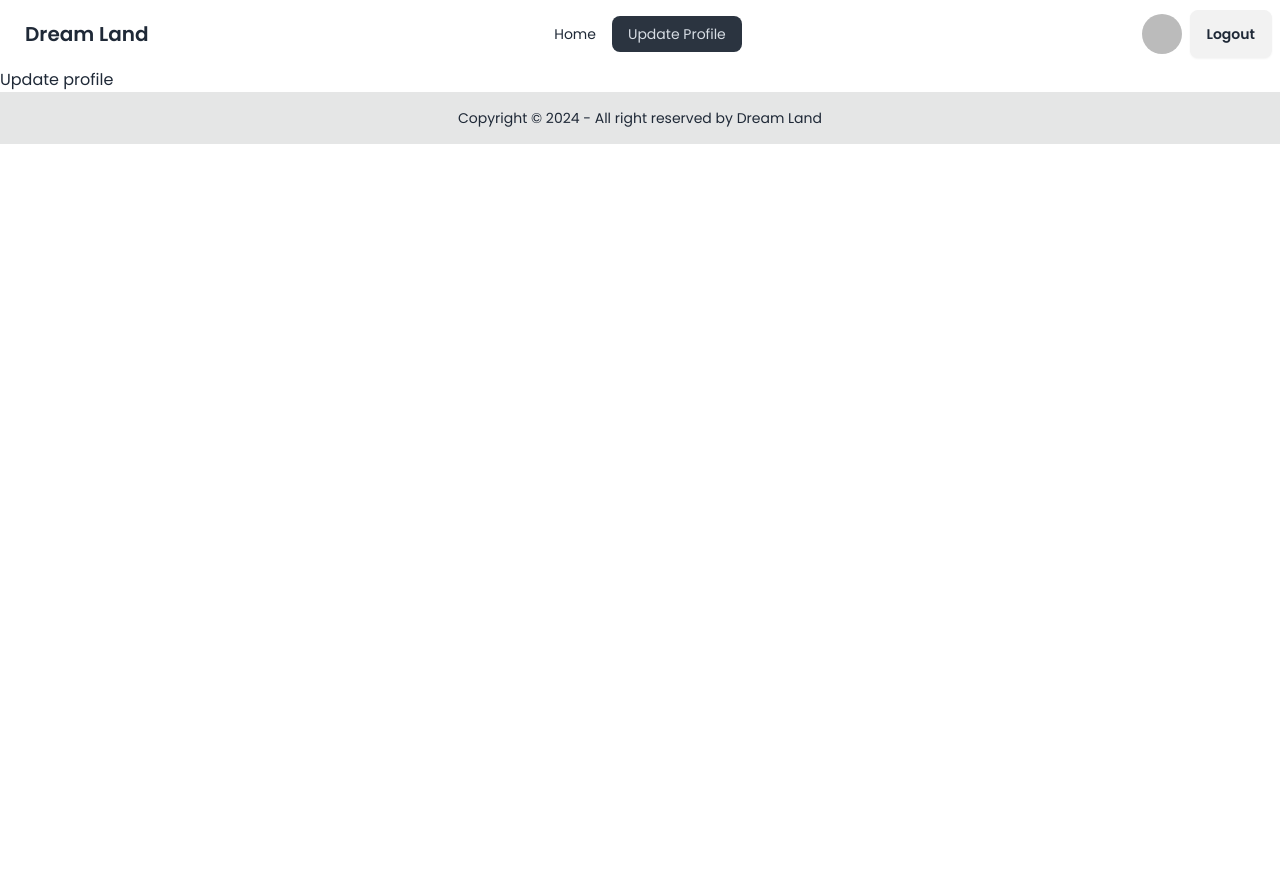
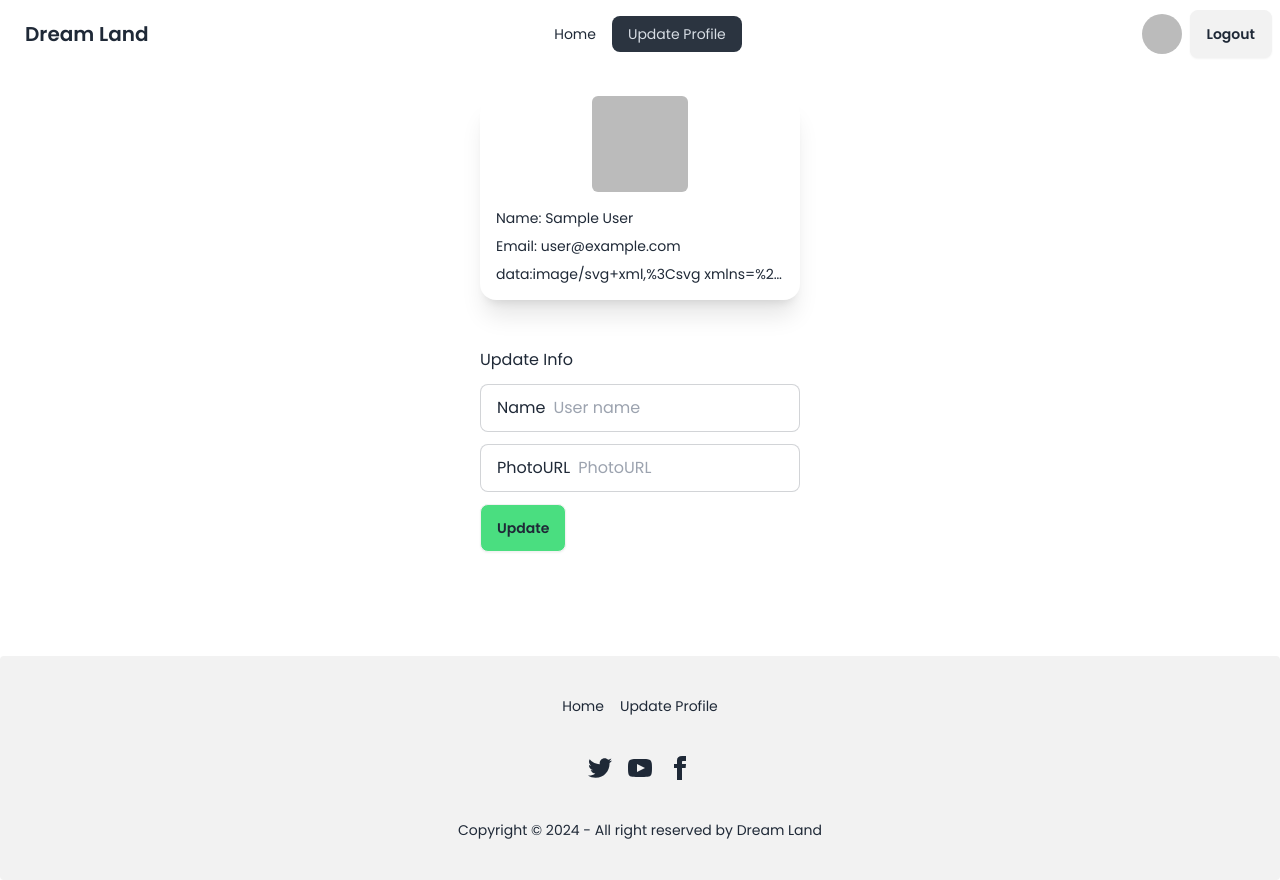
Before and after one commit to Rafiulomar0/real-estate, a React (Vite) app: page /updateProfile in a window 1280 px wide. Before the commit the page ends 800 px from the top, so only its background shows below. Built offline with nearby package versions, Linux system fonts and the light colour scheme; no server answers; sample sign-in values are in the browser's storage.

Commit message:
implemented update profile page

```diff
--- a/package.json
+++ b/package.json
@@ -16,6 +16,7 @@
     "react-dom": "^18.2.0",
     "react-helmet-async": "^2.0.5",
     "react-icons": "^5.2.1",
+    "react-leaflet": "^4.2.1",
     "react-router-dom": "^6.23.1",
     "react-toastify": "^10.0.5",
     "swiper": "^11.1.4"
--- a/src/layout/Footer/Footer.jsx
+++ b/src/layout/Footer/Footer.jsx
@@ -1,6 +1,52 @@
+import { NavLink } from "react-router-dom";
+
 const Footer = () => {
+  const navLinks = (
+    <>
+      <NavLink to="/">Home</NavLink>
+      <NavLink to="/updateProfile">Update Profile</NavLink>
+    </>
+  );
   return (
-    <footer className="footer footer-center p-4 bg-base-300 text-base-content ">
+    <footer className="footer footer-center p-10 bg-base-200 text-base-content rounded mt-24">
+      <nav className="grid grid-flow-col gap-4">{navLinks}</nav>
+      <nav>
+        <div className="grid grid-flow-col gap-4">
+          <a>
+            <svg
+              xmlns="http://www.w3.org/2000/svg"
+              width="24"
+              height="24"
+              viewBox="0 0 24 24"
+              className="fill-current"
+            >
+              <path d="M24 4.557c-.883.392-1.832.656-2.828.775 1.017-.609 1.798-1.574 2.165-2.724-.951.564-2.005.974-3.127 1.195-.897-.957-2.178-1.555-3.594-1.555-3.179 0-5.515 2.966-4.797 6.045-4.091-.205-7.719-2.165-10.148-5.144-1.29 2.213-.669 5.108 1.523 6.574-.806-.026-1.566-.247-2.229-.616-.054 2.281 1.581 4.415 3.949 4.89-.693.188-1.452.232-2.224.084.626 1.956 2.444 3.379 4.6 3.419-2.07 1.623-4.678 2.348-7.29 2.04 2.179 1.397 4.768 2.212 7.548 2.212 9.142 0 14.307-7.721 13.995-14.646.962-.695 1.797-1.562 2.457-2.549z"></path>
+            </svg>
+          </a>
+          <a>
+            <svg
+              xmlns="http://www.w3.org/2000/svg"
+              width="24"
+              height="24"
+              viewBox="0 0 24 24"
+              className="fill-current"
+            >
+              <path d="M19.615 3.184c-3.604-.246-11.631-.245-15.23 0-3.897.266-4.356 2.62-4.385 8.816.029 6.185.484 8.549 4.385 8.816 3.6.245 11.626.246 15.23 0 3.897-.266 4.356-2.62 4.385-8.816-.029-6.185-.484-8.549-4.385-8.816zm-10.615 12.816v-8l8 3.993-8 4.007z"></path>
+            </svg>
+          </a>
+          <a>
+            <svg
+              xmlns="http://www.w3.org/2000/svg"
+              width="24"
+              height="24"
+              viewBox="0 0 24 24"
+              className="fill-current"
+            >
+              <path d="M9 8h-3v4h3v12h5v-12h3.642l.358-4h-4v-1.667c0-.955.192-1.333 1.115-1.333h2.885v-5h-3.808c-3.596 0-5.192 1.583-5.192 4.615v3.385z"></path>
+            </svg>
+          </a>
+        </div>
+      </nav>
       <aside>
         <p>Copyright © 2024 - All right reserved by Dream Land</p>
       </aside>
--- a/src/layout/NavBar/NavBar.jsx
+++ b/src/layout/NavBar/NavBar.jsx
@@ -50,7 +50,7 @@
             {navLinks}
           </ul>
         </div>
-        <a className="btn btn-ghost text-xl">Dream Land</a>
+        <a className="btn btn-ghost sm:text-xl">Dream Land</a>
       </div>
       <div className="navbar-center hidden lg:flex">
         <ul className="menu menu-horizontal px-1">{navLinks}</ul>
--- a/src/layout/UpdateProfile/UpdateProfile.jsx
+++ b/src/layout/UpdateProfile/UpdateProfile.jsx
@@ -1,12 +1,80 @@
+import { useContext } from "react";
 import { Helmet } from "react-helmet-async";
+import { AuthContext } from "../../providers/AuthProviders";
+import { ToastContainer, toast } from "react-toastify";
 
 const UpdateProfile = () => {
+  const { user, updateUserProfile } = useContext(AuthContext);
+
+  const tostfy = (message) => toast(message);
+  const handleUpdate = (e) => {
+    e.preventDefault();
+    const form = new FormData(e.currentTarget);
+    const displayName = form.get("name");
+    const photoURL = form.get("photoURL");
+
+    // update profile
+    updateUserProfile({
+      displayName,
+      photoURL,
+    })
+      .then(() => {
+        e.target.reset();
+        tostfy("Profile updated successfully, refresh the page");
+      })
+      .catch(() => tostfy("Cant update profile, something went wrong"));
+  };
+
   return (
-    <div>
+    <div className="mt-5 p-2 flex justify-center items-center w-auto">
       <Helmet>
         <title>Update profile</title>
       </Helmet>
-      Update profile
+      <div className="card card-compact w-80 flex flex-col">
+        <div className="card w-80 bg-base-100 shadow-xl">
+          <figure>
+            <img
+              src={user.photoURL}
+              alt="Shoes"
+              className="w-auto rounded-md"
+            />
+          </figure>
+          <div className="card-body">
+            <h2>Name: {user.displayName}</h2>
+            <h2>Email: {user.email}</h2>
+            <p className="truncate">{user.photoURL}</p>
+          </div>
+        </div>
+        <form className="space-y-3 mt-12 w-92" onSubmit={handleUpdate}>
+          <h3>Update Info</h3>
+          <label className="input input-bordered flex items-center gap-2 w-auto">
+            Name
+            <input
+              type="text"
+              className="grow"
+              placeholder="User name"
+              name="name"
+              required
+            />
+          </label>
+          <label className="input input-bordered flex items-center gap-2 w-auto">
+            PhotoURL
+            <input
+              type="text"
+              className="grow"
+              placeholder="PhotoURL"
+              name="photoURL"
+              required
+            />
+          </label>
+          <input
+            type="submit"
+            value="Update"
+            className="btn bg-green-400 w-auto"
+          />
+        </form>
+      </div>
+      <ToastContainer />
     </div>
   );
 };
--- a/src/providers/AuthProviders.jsx
+++ b/src/providers/AuthProviders.jsx
@@ -29,7 +29,6 @@
   };
 
   const updateUserProfile = (updatedInfo) => {
-    setLoading(true);
     return updateProfile(auth.currentUser, updatedInfo);
   };
 
--- a/src/routes/Routes.jsx
+++ b/src/routes/Routes.jsx
@@ -41,7 +41,7 @@
             <ShowLandDetails></ShowLandDetails>
           </PrivateRoutes>
         ),
-        loader: ({ params }) => fetch("../../public/data.json"),
+        loader: () => fetch("../../public/data.json"),
       },
     ],
   },
```
Also changed, not shown: 1 other file (tests, documents, lock files or other folders).
